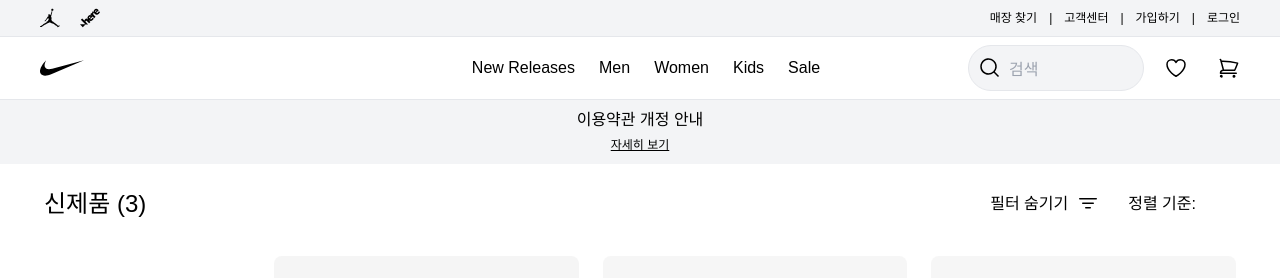
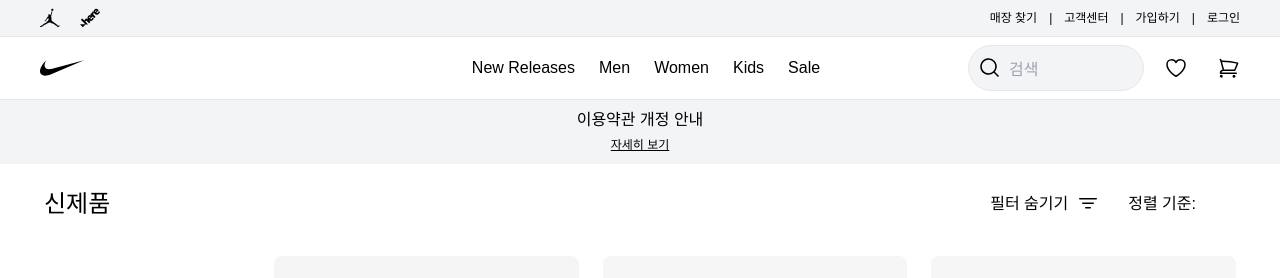
Before and after one commit to InhwanCho/nike_project, a React (Vite) app: page /shop in a window 1280 px wide. Shown: the top 278 px of the page. Built offline with nearby package versions, Linux system fonts and the light colour scheme; some icons are missing.

Commit message:
changed some items

```diff
--- a/src/components/main/ItemList.tsx
+++ b/src/components/main/ItemList.tsx
@@ -3,11 +3,11 @@ import "./css/item.css";
 import { data5 } from "../../assets/data";
 
 export default function ItemList() {
-  // Initialize toggle state for each section to false
+  // 토글
   const [toggles, setToggles] = useState(new Array(data5.length).fill(false));
   const [windowWidth, setWindowWidth] = useState(window.innerWidth);
 
-  // Update the windowWidth state based on the window's size
+  // 반응형
   useEffect(() => {
     const handleResize = () => {
       setWindowWidth(window.innerWidth);
@@ -16,7 +16,6 @@ export default function ItemList() {
     return () => window.removeEventListener("resize", handleResize);
   }, []);
 
-  // Function to toggle the visibility of .total-list for each section
   const handleTitleClick = (index: number) => {
     if (windowWidth <= 640) {
       setToggles(toggles.map((toggle, i) => (i === index ? !toggle : toggle)));
--- a/src/components/shop/shop-comp/Title.tsx
+++ b/src/components/shop/shop-comp/Title.tsx
@@ -17,7 +17,7 @@ export default function Title({ filter, setFilter }:TitleProps) {
     <>
       <div className="hidden lg:flex sticky bg-white top-0 p-6 px-11 items-center justify-between">
         <div className="items-center">
-          <h2 className="text-2xl font-medium">신제품 (3)</h2></div>
+          <h2 className="text-2xl font-medium">신제품</h2></div>
         <div className="flex gap-7">
           <div
             onClick={() => {
```
